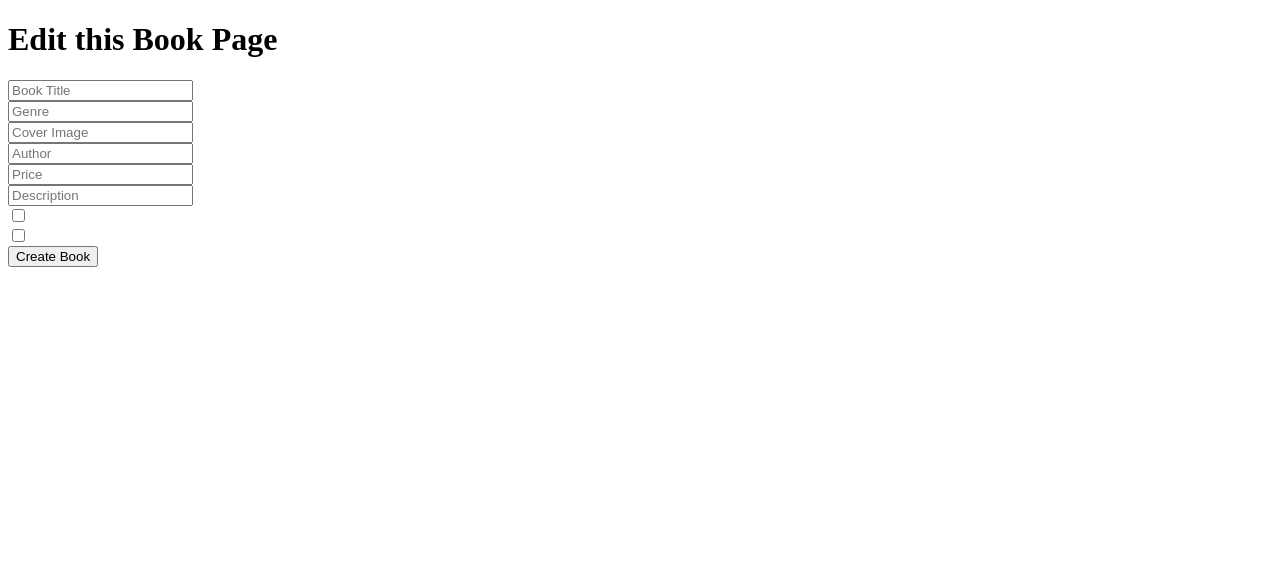
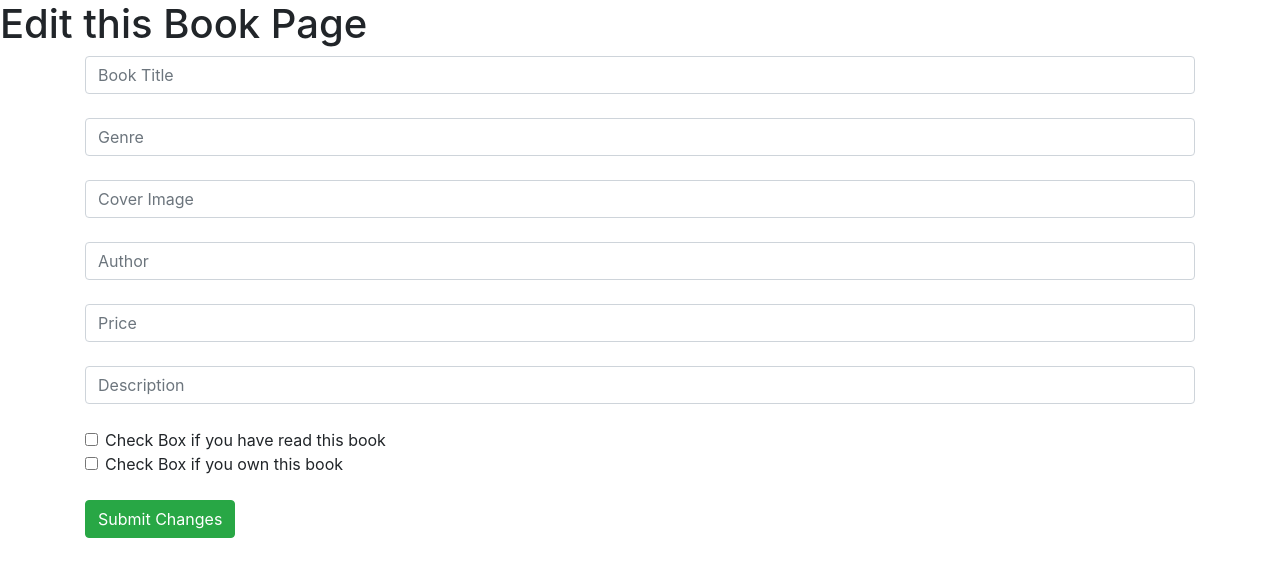
Before and after one commit to DDahlitz/GAZoidbergUnit2Project, a Node server app: template views/edit.ejs in a window 1280 px wide. Shown: the top 577 px of the page. Run offline with Node 20, Linux system fonts and the light colour scheme; the template is opened without the code that fills it, so the values that code supplies are empty; some libraries are stand-ins or nearby versions.

Commit message:
trying new changes to edit page

```diff
--- a/public/css/main.css
+++ b/public/css/main.css
@@ -0,0 +1,7 @@
+body{
+    background-color: white;
+}
+
+.bookImage{
+    max-width: 200px;
+}
--- a/server.js
+++ b/server.js
@@ -52,13 +52,18 @@ app.use(methodOverride('_method'));// allow POST, PUT and DELETE from a form
 // Update
 // PUT /bookworm/:id
 app.put('/bookworm/:id', (req, res) => {
-    if(req.body.completed === 'on'){
-        req.body.completed = true;
+    if(req.body.owned === 'on'){
+        req.body.owned = true;
     }else{
-        req.body.completed = false;
-    }
+        req.body.owned = false;
+    };
+    if(req.body.read === 'on'){
+        req.body.read = true;
+    }else{
+        req.body.read = false;
+    };
     Bookworm.findByIdAndUpdate(req.params.id, req.body, {new: true}, (error, updatedNewBook) => {
-        res.redirect('/book')
+        res.redirect('/bookworm');
     })
 })
 
@@ -73,11 +78,16 @@ app.get('/bookworm/:id/edit', (req, res) => {
 // Create
 //POST /bookworm.post
 app.post('/bookworm', (req,res) => {
-    if(req.body.completed === 'on'){
-        req.body.completed = true;
+    if(req.body.owned === 'on'){
+        req.body.owned = true;
     }else{
-        req.body.completed = false;
-    }
+        req.body.owned = false;
+    };
+    if(req.body.read === 'on'){
+        req.body.read = true;
+    }else{
+        req.body.read = false;
+    };
         Bookworm.create(req.body, (error, newBook) => {
             res.redirect('/bookworm');
         });
@@ -113,7 +123,7 @@ app.get('/bookworm', (req, res) => {
     });
 });
 
-//localhost:3000∂
+//localhost:3000
 app.get('/' , (req, res) => {
   res.send('Hello World!');
 });
--- a/views/edit.ejs
+++ b/views/edit.ejs
@@ -1,24 +1,39 @@
 <!DOCTYPE html>
 <html lang="en">
-<head>
-    <meta charset="UTF-8">
-    <meta http-equiv="X-UA-Compatible" content="IE=edge">
-    <meta name="viewport" content="width=device-width, initial-scale=1.0">
-    <title>Document</title>
-</head>
+    <head>
+        <%- include('partials/head.ejs') %>
+    </head>
 <body>
     <h1>Edit this Book Page</h1>
     <div class="container">
-        <form action="/bookworm" method="POST">
-            <input type="text" name="name" placeholder= "Book Title" > <br>
-            <input type="text" name="genre" placeholder= "Genre" > <br>
-            <input type="text" name="img" placeholder= "Cover Image" ><br>
-            <input type="text" name="author" placeholder= "Author" > <br>
-            <input type="number" name="price" placeholder="Price"> <br>
-            <input type="text" name="description" placeholder= "Description" > <br>
-            <input type="checkbox" name="read"> <br>
-            <input type="checkbox" name="owned"> <br>
-            <input type="submit" value="Create Book">
+            <form form-groupaction="/bookworm/<%=book._id%>?_method=PUT" method="POST">
+                <input type="text" class="form-control" name="name" value="<%=book.name%>" placeholder="Book Title"/><br/>
+                <input type="text" class="form-control" name="date" value="<%=book.genre%>" placeholder="Genre"/><br/>
+                <input type="text" class="form-control" name="img" value="<%=book.img%>" placeholder="Cover Image"/><br/>
+                <input type="text" class="form-control" name="author" value="<%=book.author%>" placeholder="Author"/><br/>
+                <input type="name" class="form-control" name="author" value="<%=book.price%>" placeholder="Price"/><br/>
+                <input type="text" class="form-control" name="description" value="<%=book.description%>" placeholder="Description"/><br/>
+                <div class="form-check">
+                <input class="form-check-input" type="checkbox" name="read"
+                    <% if(book.read === true ){ %>
+                        checked
+                    <% } %>
+                    >
+                    <label class="form-check-label">
+                        Check Box if you have read this book
+                    </label>
+                    <br>
+                    <input class="form-check-input" type="checkbox" name="read"
+                    <% if(book.owned === true ){ %>
+                        checked
+                    <% } %>
+                    >
+                    <label class="form-check-label">
+                        Check Box if you own this book
+                    </label>
+                </div>
+                <br/>
+        <input class="btn btn-success" type="submit" value="Submit Changes"/>
         </form>
     </div>
 </body>
--- a/views/partials/head.ejs
+++ b/views/partials/head.ejs
@@ -0,0 +1,6 @@
+<meta charset="UTF-8">
+<meta http-equiv="X-UA-Compatible" content="IE=edge">
+<meta name="viewport" content="width=device-width, initial-scale=1.0">
+<link rel="stylesheet" href="/css/main.css">
+<link rel="stylesheet" href="https://cdn.jsdelivr.net/npm/bootstrap@4.6.2/dist/css/bootstrap.min.css" integrity="sha384-xOolHFLEh07PJGoPkLv1IbcEPTNtaed2xpHsD9ESMhqIYd0nLMwNLD69Npy4HI+N" crossorigin="anonymous">
+<title>Bookworm</title>
```
Also changed, not shown: views/index.ejs (+6 -9 lines), views/new.ejs (+3 -6 lines), views/show.ejs (+3 -6 lines).
